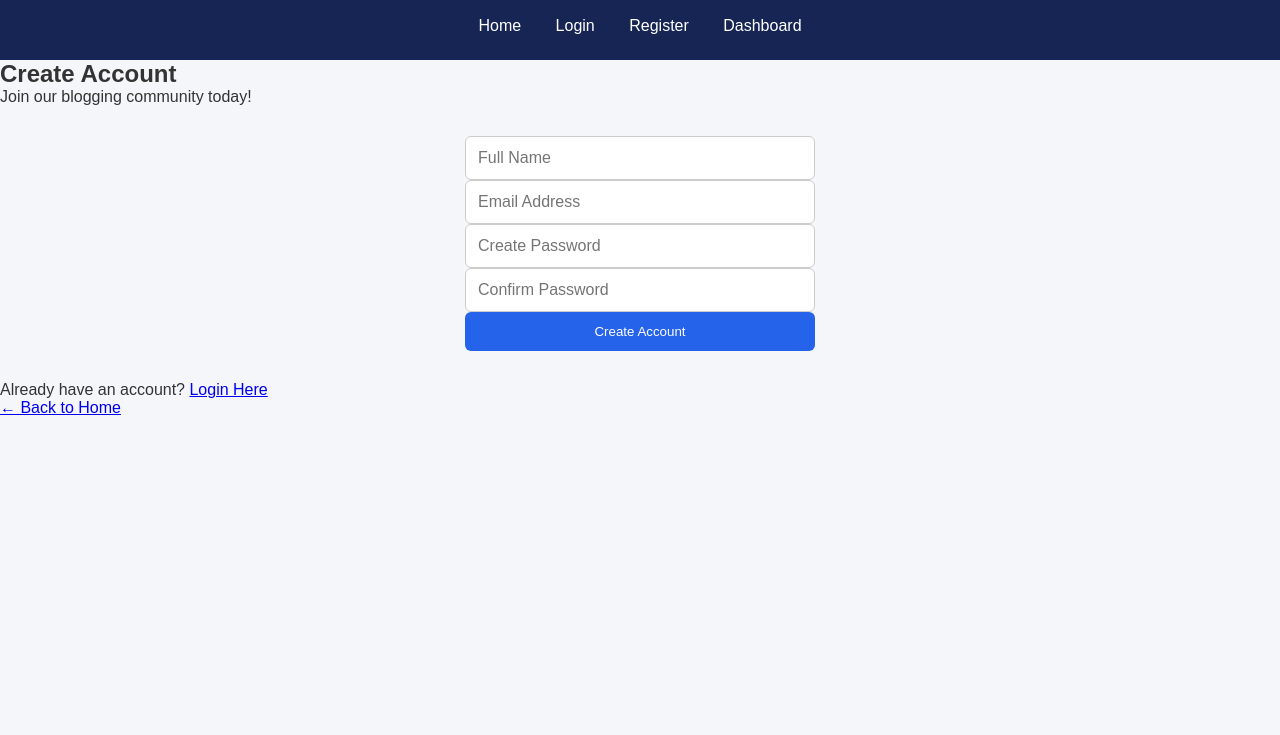
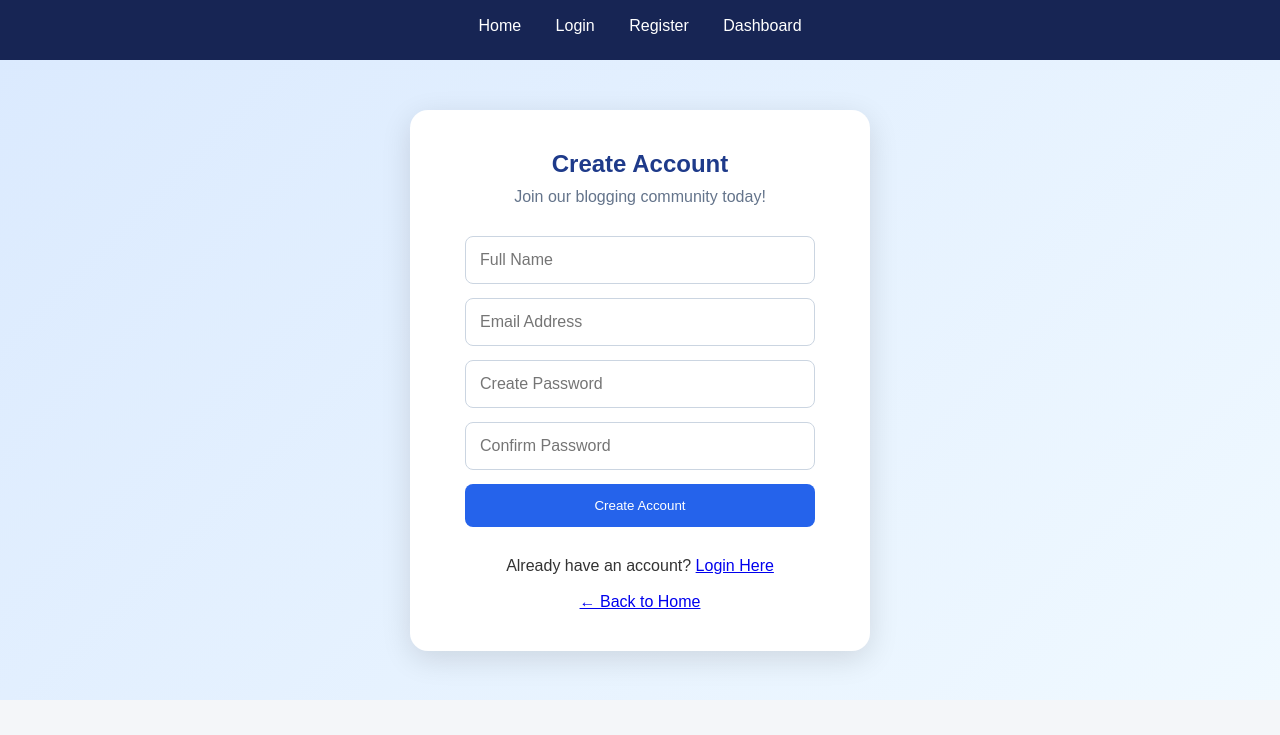
Before and after one commit to yashasgs514-source/codomax-blog-app, a plain HTML site: page register.html in a window 1280 px wide. Shown: the part 65-800 px from the top of the page. Drawn offline with Linux system fonts and the light colour scheme.

Commit message:
Improve register page desgin

```diff
--- a/css/style.css
+++ b/css/style.css
@@ -109,3 +109,79 @@ main p {
     border-radius: 12px;
     box-shadow: 0 4px 15px rgba(0,0,0,0.08);
 }
+
+
+/* Register Page Alignment Fix */
+
+.register-section {
+    width: 100%;
+    min-height: 80vh;
+    display: flex;
+    justify-content: center;
+    align-items: center;
+    padding: 40px 20px;
+    background: linear-gradient(135deg, #dbeafe, #f0f9ff);
+    box-sizing: border-box;
+}
+
+.register-card {
+    width: 100%;
+    max-width: 460px;
+    margin: 0 auto;
+    padding: 40px;
+    background: white;
+    border-radius: 18px;
+    box-shadow: 0 8px 30px rgba(0,0,0,0.12);
+    text-align: center;
+    box-sizing: border-box;
+}
+
+.register-card h2 {
+    text-align: center;
+    margin-bottom: 10px;
+    color: #1e3a8a;
+}
+
+.register-card .subtitle {
+    text-align: center;
+    margin-bottom: 25px;
+    color: #64748b;
+}
+
+#registerForm {
+    width: 100%;
+    display: flex;
+    flex-direction: column;
+    gap: 14px;
+}
+
+#registerForm input {
+    width: 100%;
+    padding: 14px;
+    border: 1px solid #cbd5e1;
+    border-radius: 8px;
+    box-sizing: border-box;
+}
+
+.register-btn {
+    width: 100%;
+    padding: 14px;
+    border: none;
+    border-radius: 8px;
+    background: #2563eb;
+    color: white;
+    cursor: pointer;
+}
+
+.register-card .login-link,
+.register-card .back-home {
+    display: block;
+    text-align: center;
+    margin-top: 18px;
+}
+
+@media (max-width: 600px) {
+    .register-card {
+        padding: 25px 18px;
+    }
+}
```
